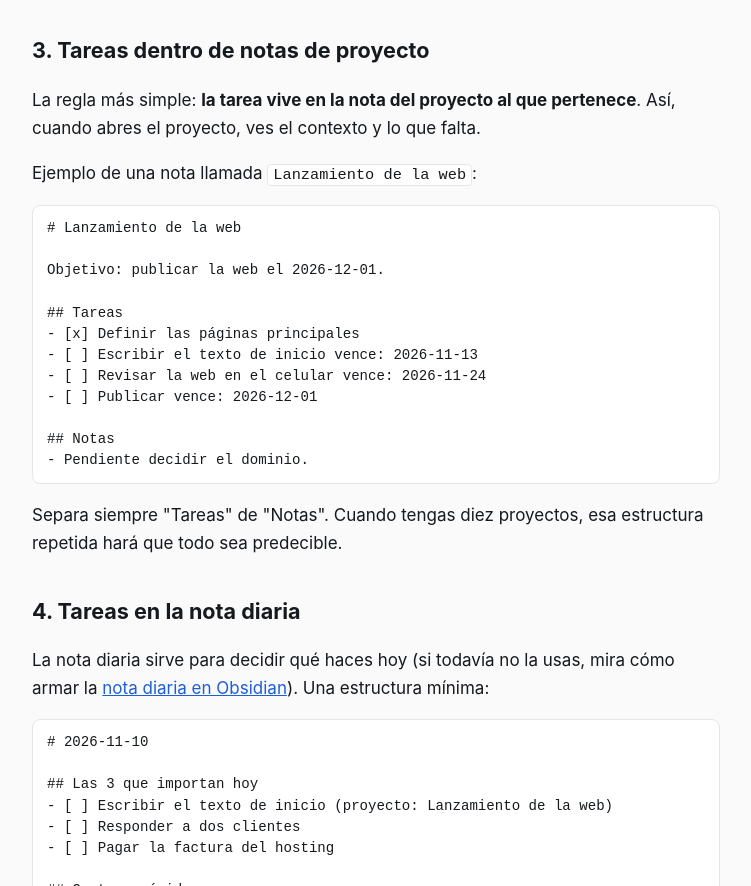
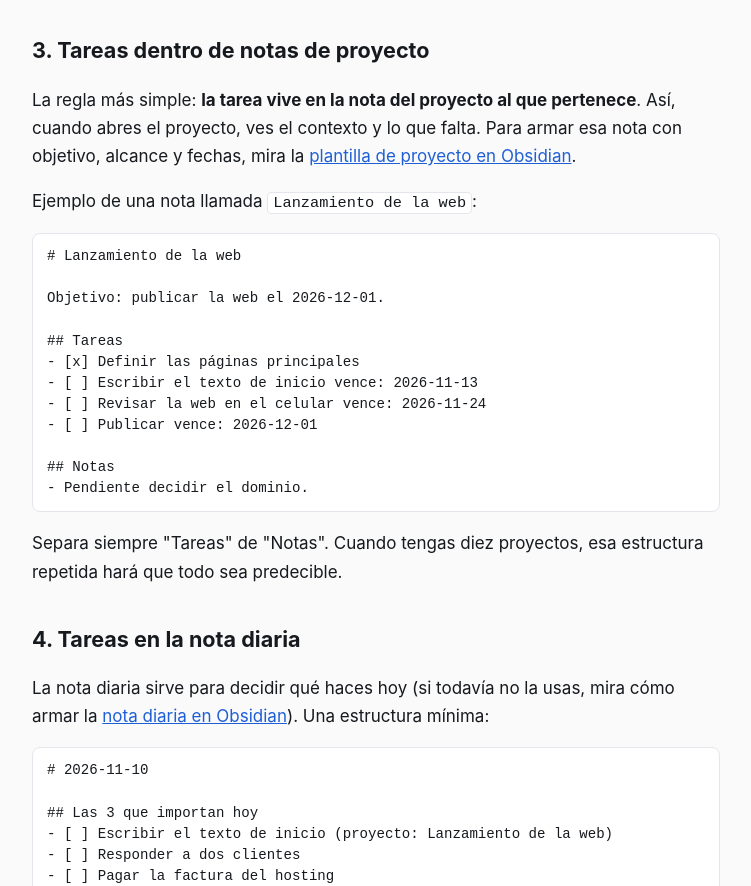
Before and after one commit to yabianskysempire/fundador, a plain HTML site: page articulos/como-gestionar-tus-tareas-en-obsidian.html in a window 1280 px wide. Shown: the part 1775-2661 px from the top of the page, without its empty margins (264-1015 px from the left). Drawn offline with Linux system fonts and the light colour scheme.

Commit message:
AURUM: update 2026-10-27-como-gestionar-tus-tareas-en-obsidian.md

```diff
--- a/articulos/como-gestionar-tus-tareas-en-obsidian.html
+++ b/articulos/como-gestionar-tus-tareas-en-obsidian.html
@@ -50,7 +50,7 @@
 <pre><code>- [ ] Llamar a proveedor [[2026-11-10]]</code></pre>
 <p>Así, en la nota del 10 de noviembre verás en &quot;Enlaces entrantes&quot; todo lo que apuntaba a ese día. Elige una de las dos formas y no mezcles: la constancia importa más que el formato.</p>
 <h2 id="3-tareas-dentro-de-notas-de-proyecto">3. Tareas dentro de notas de proyecto</h2>
-<p>La regla más simple: <strong>la tarea vive en la nota del proyecto al que pertenece</strong>. Así, cuando abres el proyecto, ves el contexto y lo que falta.</p>
+<p>La regla más simple: <strong>la tarea vive en la nota del proyecto al que pertenece</strong>. Así, cuando abres el proyecto, ves el contexto y lo que falta. Para armar esa nota con objetivo, alcance y fechas, mira la <a href="https://yabianskysempire.github.io/fundador/articulos/plantilla-de-proyecto-en-obsidian.html">plantilla de proyecto en Obsidian</a>.</p>
 <p>Ejemplo de una nota llamada <code>Lanzamiento de la web</code>:</p>
 <pre><code># Lanzamiento de la web
 
```
Also changed, not shown: .aurum-sources.json.
